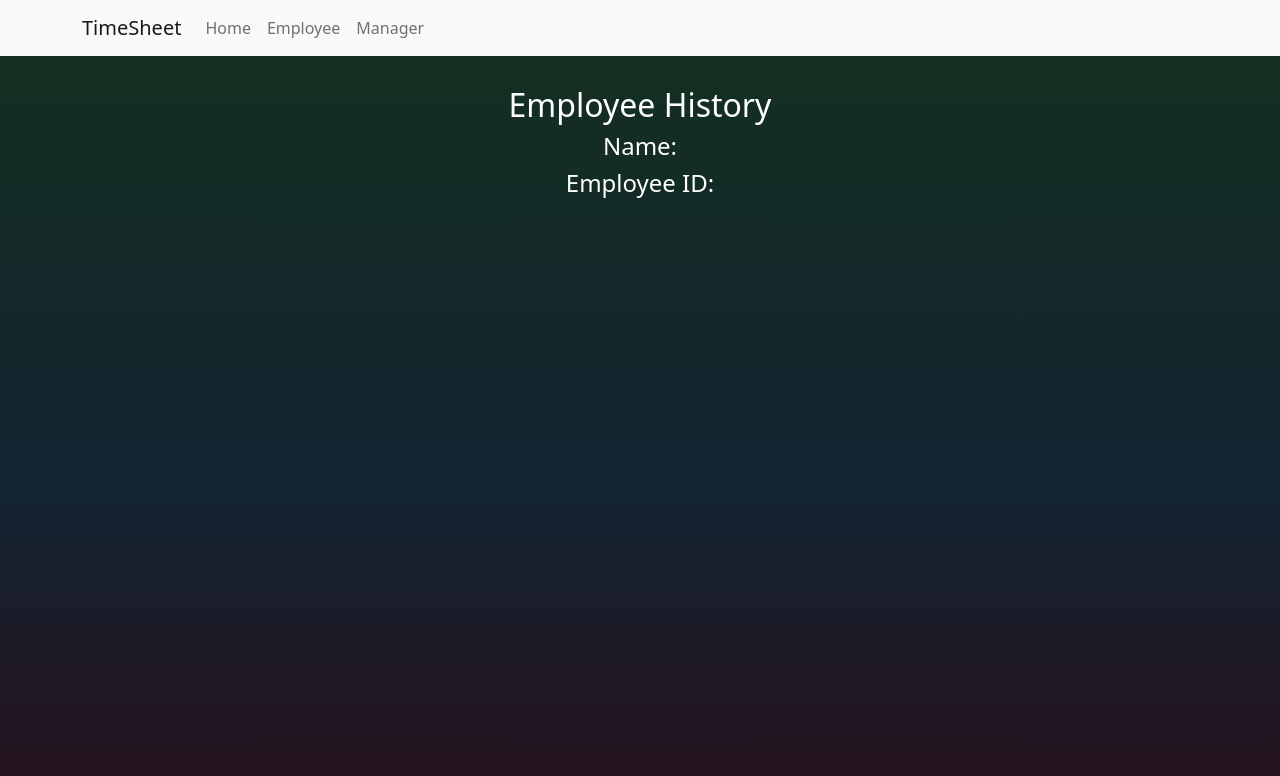
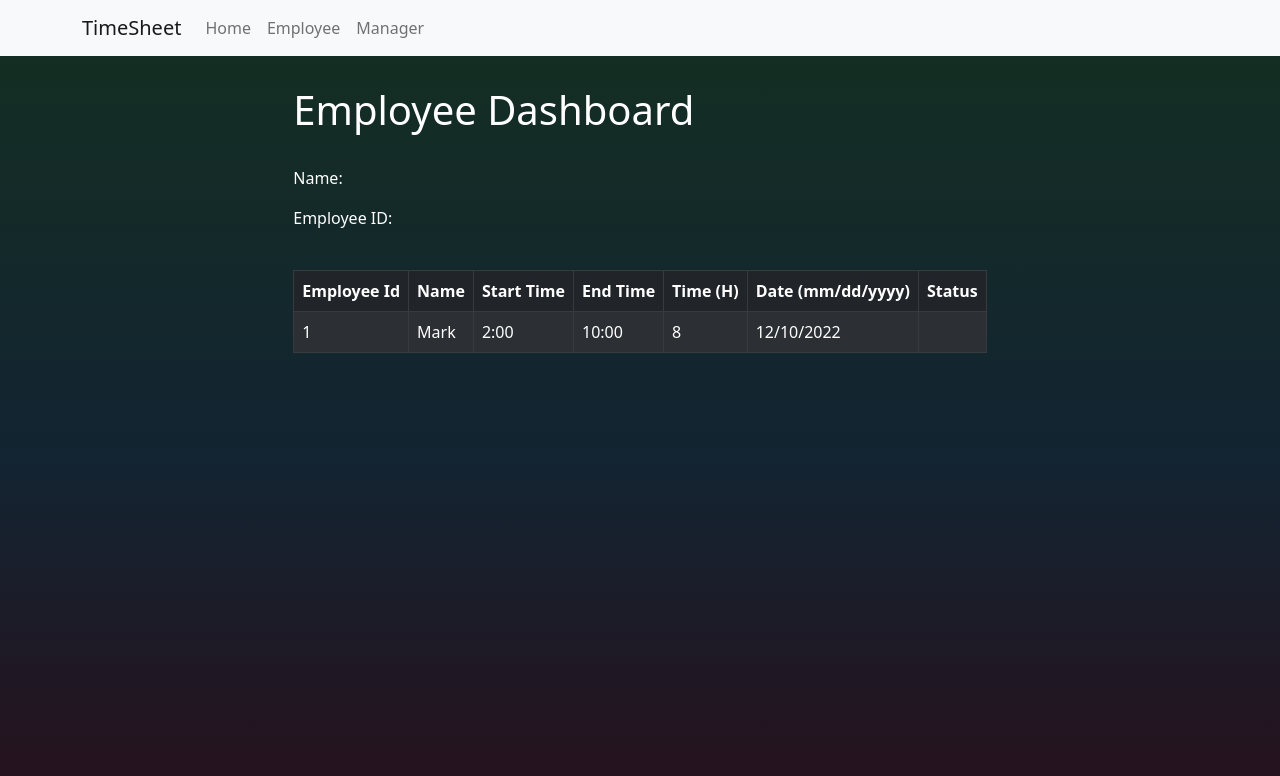
Before and after one commit to fasiehkhan/EmployeeHoursLoggingSystem, a React (Create React App) app: page /employee-history in a window 1280 px wide. Shown: the top 776 px of the page. Built offline with nearby package versions, Linux system fonts and the light colour scheme.

Commit message:
added table to employee history and fixed some of the styling/formatting

```diff
--- a/src/App.js
+++ b/src/App.js
@@ -13,11 +13,11 @@ import Navbar1 from "./components/Navbar";
 
 export default function App() {
   return (
-    <div>
+    <div className="home">
       <div>
         <Navbar1 />
       </div>
-    <div className="landing-page">
+      <div id="landing-page">
         <BrowserRouter>
           <Routes>
             <Route path="/">
--- a/src/index.css
+++ b/src/index.css
@@ -9,21 +9,29 @@ body {
   font-family: 'DM Sans', sans-serif;
 }
 
-.landing-page {
+.home {
+  background-image: linear-gradient(0deg, #2d0b15, #132432, #142f21);
+  min-height: 100vh;
+  min-width: 50vh;
+}
+
+.navigation {
+  background-color: black;
+}
+
+#landing-page {
   display: flex;
-  min-height: 100vh;
   min-width: 100px;
   align-items: center;
   justify-content: center;
-  background-image: linear-gradient(0deg, #2d0b15, #132432, #142f21);
 }
 
 #auth-form-container {
   display: flex;
   flex-direction: column;
-  margin: 1rem;
+  margin: 6rem;
   padding: 4rem;
-  border: 1px solid white;
+  border: 0.2rem solid #FBFBFB;
   border-radius: 10px;
 }
 
@@ -35,7 +43,7 @@ body {
 
 label {
   padding: 0.25rem 0;
-  color: white;
+  color: #FBFBFB;
 }
 
 input {
@@ -45,25 +53,25 @@ input {
   border-radius: 10px;
 }
 
-button {
+#login-btn {
   margin-top: 3rem;
   margin-bottom: 2rem;
-  margin-left: 6em;
-  margin-right: 6em;
+  margin-left: 5em;
+  margin-right: 5em;
   border: none;
-  background-color: white;
+  background-color: #FBFBFB;
   padding: 20px;
   border-radius: 10px;
-  font-size: 15px;
+  font-size: 18px;
   font-weight: bold;
   font-family: 'DM Sans', sans-serif;
 }
 
-button:hover {
+#login-btn:hover {
   background: rgb(175, 175, 175);
 }
 
-button:active {
+#login-btn:active {
   transform: translateY(3px);
   box-shadow: 0 2px black;
 }
@@ -76,44 +84,39 @@ p#title {
   padding-bottom: 2rem;
 }
 
-.manager-view {
-  display: flex;
-  min-height: 100vh;
-  min-width: 100px;
-  align-items: center;
-  justify-content: center;
-  background-image: linear-gradient(0deg, #2d0b15, #132432, #142f21);
-}
-
-.employee,
-.manager {
+.employee, .manager {
   color: white;
   min-height: 100vh;
   min-width: 100px;
   margin: 30px;
 }
 
-.employee h2,
-h4 {
+#emp {
+  font-size: 1.5rem;
   text-align: center;
 }
 
-.employee p {
-  text-align: center;
-  font-size: 20px;
+#emp-btn {
+  padding: 20px;
+  margin: 20px;
+  width: 9rem;
 }
 
-.employee button {
-  margin-left: 1em;
-  margin-right: 1em;
-  margin-top: 1em;
-  margin-bottom: 1em;
-  width: 100px;
+#trivial {
+  font-size: 15px;
+  text-align: left;
+}
+
+#c-main {
+  display: flex;
   text-align: center;
 }
 
-.employee #trivial {
-  font-size: 15px;
+#c1, #c3 {
+  display: flex;
+  flex-direction: column;
+  padding: 10px;
+  margin: 10px;
 }
 
 .employee #datetime {
--- a/src/views/Employee.jsx
+++ b/src/views/Employee.jsx
@@ -1,4 +1,5 @@
 import { useNavigate } from "react-router-dom";
+import Button from 'react-bootstrap/Button';
 
 export const Employee = () => {
     let navigate = useNavigate();
@@ -12,14 +13,15 @@ export const Employee = () => {
     };
     return (
         <div className="employee">
-            <h2>Employee Dashboard</h2>
-            <h4>Name: </h4>
-            <h4>Employee ID: </h4>
+            <h1>Employee Dashboard</h1>
+            <br></br>
+            <p>Name: </p>
+            <p>Employee ID: </p>
             <br></br><br></br>
-            <div>
+            <div id="emp">
                 <p>What would you like to do?</p>
-                <button onClick={navigateToHistory}>View History</button>
-                <button onClick={navigateToTimePunches}>Time Punches</button>
+                <Button id="emp-btn" variant="outline-light" onClick={navigateToHistory} size="lg">View History</Button>{' '}{' '}
+                <Button id="emp-btn" variant="outline-light" onClick={navigateToTimePunches} size="lg" >Time Punches</Button>
             </div>
         </div>
     );
--- a/src/views/EmployeeEndBreak.jsx
+++ b/src/views/EmployeeEndBreak.jsx
@@ -4,9 +4,10 @@ export const EmployeeEndBreak = () => {
     var [date] = useState(new Date());
     return (
         <div className="employee">
-            <h2>End Break</h2>
-            <h4>Name: </h4>
-            <h4>Employee ID: </h4>
+            <h1>Employee Dashboard</h1>
+            <br></br>
+            <p>Name: </p>
+            <p>Employee ID: </p>
             <br></br><br></br>
             <div>
                 <p id="trivial">Successfully ended break at:</p>
--- a/src/views/EmployeeEndShift.jsx
+++ b/src/views/EmployeeEndShift.jsx
@@ -6,9 +6,10 @@ export const EmployeeEndShift = () => {
     //var [duration] = curTime - startTime;
     return (
         <div className="employee">
-            <h2>End Shift</h2>
-            <h4>Name: </h4>
-            <h4>Employee ID: </h4>
+            <h1>Employee Dashboard</h1>
+            <br></br>
+            <p>Name: </p>
+            <p>Employee ID: </p>
             <br></br><br></br>
             <div>
                 <p id="trivial">Ended shift at:</p>
--- a/src/views/EmployeeHistory.jsx
+++ b/src/views/EmployeeHistory.jsx
@@ -1,12 +1,38 @@
+import Table from 'react-bootstrap/Table';
+
 export const EmployeeHistory = () => {
     return (
         <div className="employee">
-            <h2>Employee History</h2>
-            <h4>Name: </h4>
-            <h4>Employee ID: </h4>
-
+            <h1>Employee Dashboard</h1>
+            <br></br>
+            <p>Name: </p>
+            <p>Employee ID: </p>
+            <br></br>
             <div>
-
+            <Table striped bordered hover variant="dark">
+                <thead>
+                    <tr>
+                        <th>Employee Id</th>
+                        <th>Name</th>
+                        <th>Start Time</th>
+                        <th>End Time</th>
+                        <th>Time (H)</th>
+                        <th>Date (mm/dd/yyyy)</th>
+                        <th>Status</th>
+                    </tr>
+                </thead>
+                <tbody>
+                    <tr>
+                        <td>1</td>
+                        <td>Mark</td>
+                        <td>2:00</td>
+                        <td>10:00</td>
+                        <td>8</td>
+                        <td>12/10/2022</td>
+                        <td></td>
+                    </tr>
+                </tbody>
+            </Table>
             </div>
         </div>
     );
--- a/src/views/EmployeeStartBreak.jsx
+++ b/src/views/EmployeeStartBreak.jsx
@@ -4,9 +4,10 @@ export const EmployeeStartBreak = () => {
     var [date] = useState(new Date());
     return (
         <div className="employee">
-            <h2>Start Break</h2>
-            <h4>Name: </h4>
-            <h4>Employee ID: </h4>
+            <h1>Employee Dashboard</h1>
+            <br></br>
+            <p>Name: </p>
+            <p>Employee ID: </p>
             <br></br><br></br>
             <div>
                 <p id="trivial">Successfully started break at:</p>
--- a/src/views/EmployeeStartShift.jsx
+++ b/src/views/EmployeeStartShift.jsx
@@ -4,9 +4,10 @@ export const EmployeeStartShift = () => {
     var [date] = useState(new Date());
     return (
         <div className="employee">
-            <h2>Start Shift</h2>
-            <h4>Name: </h4>
-            <h4>Employee ID: </h4>
+            <h1>Employee Dashboard</h1>
+            <br></br>
+            <p>Name: </p>
+            <p>Employee ID: </p>
             <br></br><br></br>
             <div>
                 <p id="trivial">Started shift at:</p>
--- a/src/views/EmployeeTimePunches.jsx
+++ b/src/views/EmployeeTimePunches.jsx
@@ -1,5 +1,6 @@
 import { useNavigate } from "react-router-dom";
 import { React } from "react";
+import Button from 'react-bootstrap/Button';
 
 export const EmployeeTimePunches = () => {
     let navigate = useNavigate();
@@ -21,17 +22,24 @@ export const EmployeeTimePunches = () => {
     };
     return (
         <div className="employee">
-            <h2>Employee Time Punches</h2>
-            <h4>Name: </h4>
-            <h4>Employee ID: </h4>
+            <h1>Employee Time Punches</h1>
+            <br></br>
+            <p>Name: </p>
+            <p>Employee ID: </p>
             <br></br><br></br>
-            <div>
+            <div id="emp">
                 <p>What would you like to do?</p>
-                <button onClick={navigateToStartShift}>Start Shift</button>
-                <button onClick={navigateToEndShift}>End Shift</button>
-                <br></br>
-                <button onClick={navigateToStartBreak}>Start Break</button>
-                <button onClick={navigateToEndBreak}>End Break</button>
+                <div id="c-main">
+                    <div id="c1">
+                        <Button id="emp-btn" variant="outline-light" onClick={navigateToStartShift} size="lg" >Start Shift</Button>
+                        <Button id="emp-btn" variant="outline-light" onClick={navigateToEndShift} size="lg" >End Shift</Button>
+                    </div>
+                    <div class="vr"></div>
+                    <div id="c3">
+                        <Button id="emp-btn" variant="outline-light" onClick={navigateToStartBreak} size="lg" >Start Break</Button>
+                        <Button id="emp-btn" variant="outline-light" onClick={navigateToEndBreak} size="lg" >End Break</Button>
+                    </div>
+                </div>
             </div>
         </div>
     )
--- a/src/views/Login.jsx
+++ b/src/views/Login.jsx
@@ -17,7 +17,7 @@ export const Login = () => {
                 <input value={userid} onChange={(e) => setUserId(e.target.value)} type="text" id="userid" name="userid" />
                 <label htmlFor="password">Password</label>
                 <input value={password} onChange={(e) => setPassword(e.target.value)} type="password" id="password" name="password" />
-                <button>Login</button>
+                <button id="login-btn">Login</button>
             </form>
         </div>
     )
--- a/src/views/Manager.jsx
+++ b/src/views/Manager.jsx
@@ -20,8 +20,10 @@ export const Manager = () => {
     return (
         <div className="manager">
             <h1>Manager Dashboard</h1>
+            <br></br>
             <p>Name: </p>
             <p>Manager ID: </p>
+            <br></br>
             <Table striped bordered hover variant="dark">
                 <thead>
                     <tr>
```
Lines whose indentation alone changed are shown as unchanged.
